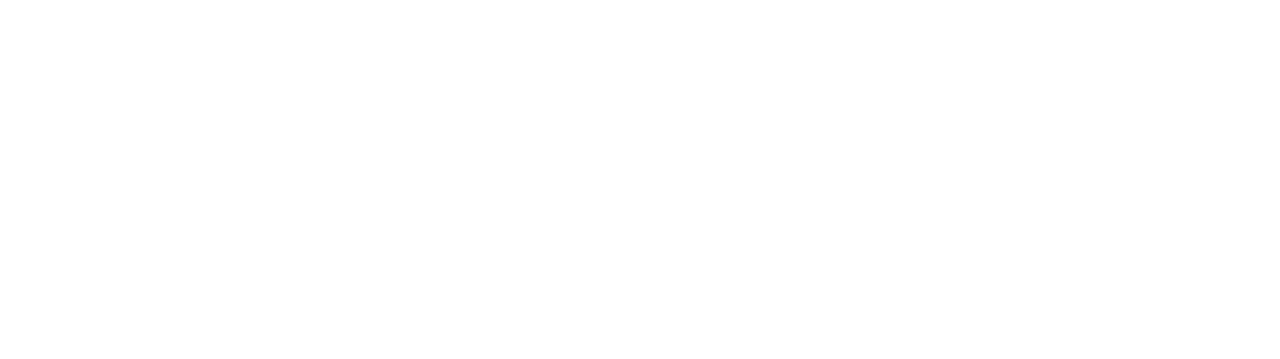
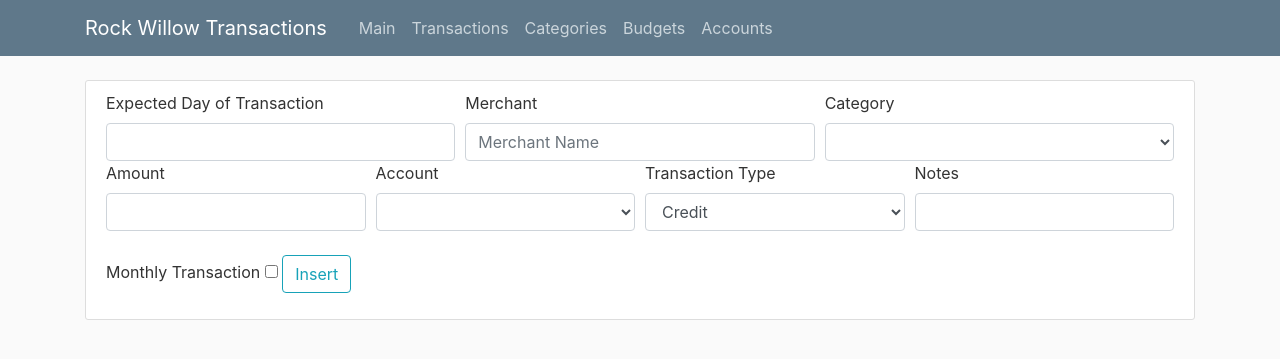
Before and after one commit to JSellers0/rw_budget, a Flask app: page /transaction/recurring/new in a window 1280 px wide. Before the commit the part shown is empty. Shown: the top 359 px of the page. Run offline with Flask 3, Linux system fonts and the light colour scheme; lists and menus that the app fills with data are empty; parts of the project's set-up code (start-up, migrations or seed data) failed here and were passed over; some libraries are stand-ins or nearby versions.

Commit message:
fix recurring transaction update

```diff
--- a/routes.py
+++ b/routes.py
@@ -101,7 +101,24 @@ def new_recurring_transaction():
 @app.route("/transaction/recurring/<int:rtranid>", methods=["GET","POST"])
 def update_recurring_transaction(rtranid):
     get_response = TC.get_rtran_by_id(rtranid)
-    form = RecurringTransactionForm()
+    # ToDo: Check Response
+    rtran = get_response["transactions"][0]
+    # ToDo: Fill out form with transaction data
+    form = RecurringTransactionForm(
+        rtranid=rtran.transaction.rtranid,
+        expected_day=rtran.transaction.expected_day,
+        merchant_name=rtran.transaction.merchant_name,
+        category=rtran.transaction.categoryid,
+        amount=rtran.transaction.amount,
+        account=rtran.transaction.accountid,
+        transaction_type=rtran.transaction.transaction_type,
+        is_monthly=rtran.transaction.is_monthly,
+        note=rtran.transaction.note
+    )
+
+    form.account.choices = AC.get_accounts_for_listbox()
+    form.category.choices = CC.get_categories_for_listbox()
+
     if form.validate_on_submit():
         return redirect(url_for("recurring_transactions"))
     return render_template(
--- a/templates/transactions/recurring_transactions.html
+++ b/templates/transactions/recurring_transactions.html
@@ -25,7 +25,7 @@
             <td>{{transaction.transaction.amount}}</td>
             <td>{{transaction.category.category_name}}</td>
             <td>{{transaction.account.account_name}}</td>
-            <td><a class="btn btn-outline-info" href={{url_for("update_transaction", transaction_id=transaction['transaction'].rtranid)}}>Update</a>
+            <td><a class="btn btn-outline-info" href={{url_for("update_recurring_transaction", rtranid=transaction['transaction'].rtranid)}}>Update</a>
         </tr>
     {% endfor %}
     </tbody>
--- a/templates/transactions/recurring_transactions_new.html
+++ b/templates/transactions/recurring_transactions_new.html
@@ -0,0 +1,50 @@
+{% extends "parent.html" %}
+{% block head %}
+{% endblock %}
+{% block page_name %}Rock Willow Transactions{% endblock %}
+
+{% block body %}
+<div class="content-section">
+    <form method="POST", action="">
+        {{ form.hidden_tag() }}
+        <fieldset class="form-row">
+            <div class="col">
+                {{form.expected_day.label(class="form-control-label")}}
+                {{form.expected_day(class="form-control")}}
+            </div>
+            <div class="col">
+                {{form.merchant_name.label(class="form-control-label")}}
+                {{form.merchant_name(class="form-control", placeholder="Merchant Name")}}
+            </div>
+            <div class="col">
+                {{form.category.label(class="form-control-label")}}
+                {{form.category(class="form-control")}}
+            </div>
+        </fieldset>
+        <fieldset class="form-row">
+            <div class="col">
+                {{form.amount.label(class="form-control-label")}}
+                {{form.amount(class="form-control")}}
+            </div>
+            <div class="col">
+                {{form.account.label(class="form-control-label")}}
+                {{form.account(class="form-control")}}
+            </div>
+            <div class="col">
+                {{form.transaction_type.label(class="form-control-label")}}
+                {{form.transaction_type(class="form-control")}}
+            </div>
+            <div class="col">
+                {{form.note.label(class="form-control-label")}}
+                {{form.note(class="form-control")}}
+            </div>
+        </fieldset>
+        <br />
+        <fieldset class="form-group">
+            {{form.is_monthly.label(class="form-control-label")}}
+            {{form.is_monthly()}}
+            {{form.submit(class="btn btn-outline-info")}}
+        </fieldset>
+    </form>
+</div>
+{% endblock %}
--- a/templates/transactions/recurring_transactions_update.html
+++ b/templates/transactions/recurring_transactions_update.html
@@ -29,8 +29,12 @@
                 {{form.account(class="form-control")}}
             </div>
             <div class="form-group">
+                {{form.transaction_type.label(class="form-control-label")}}
+                {{form.transaction_type(class="form-control")}}
+            </div>
+            <div class="form-group">
                 {{form.is_monthly.label(class="form-control-label")}}
-                {{form.is_monthly(class="form-control")}}
+                {{form.is_monthly()}}
             </div>
             <div class="form-group">
                 {{form.note.label(class="form-control-label")}}
```
